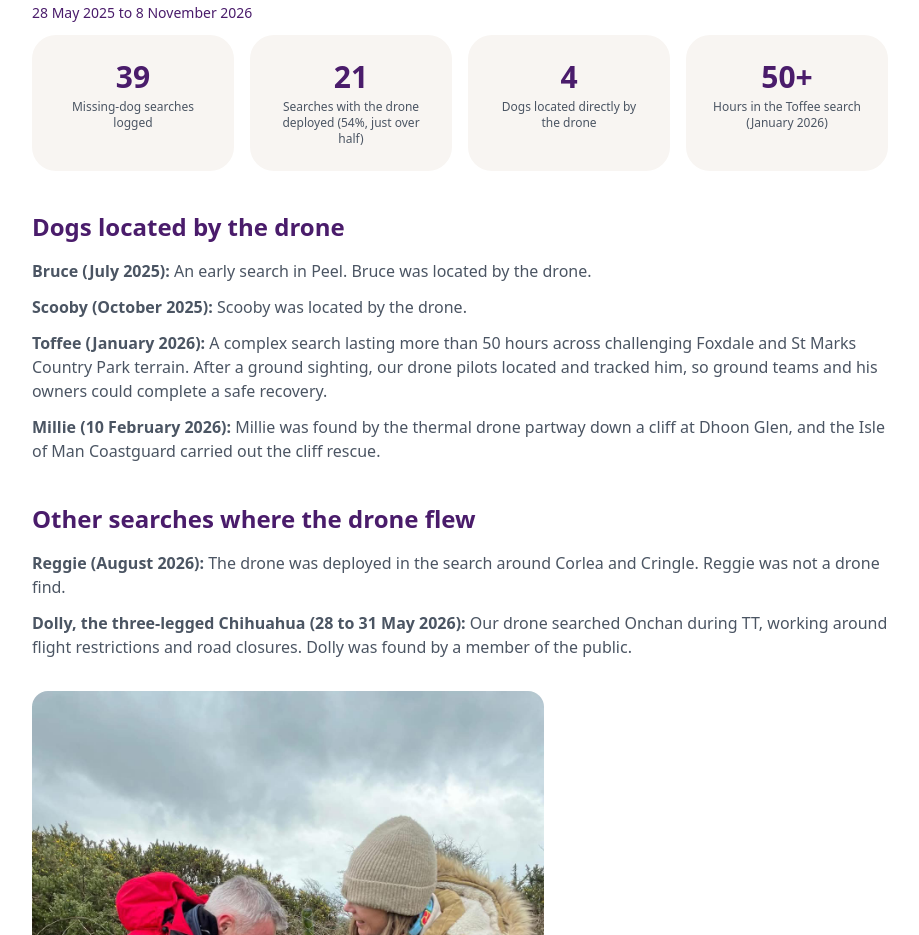
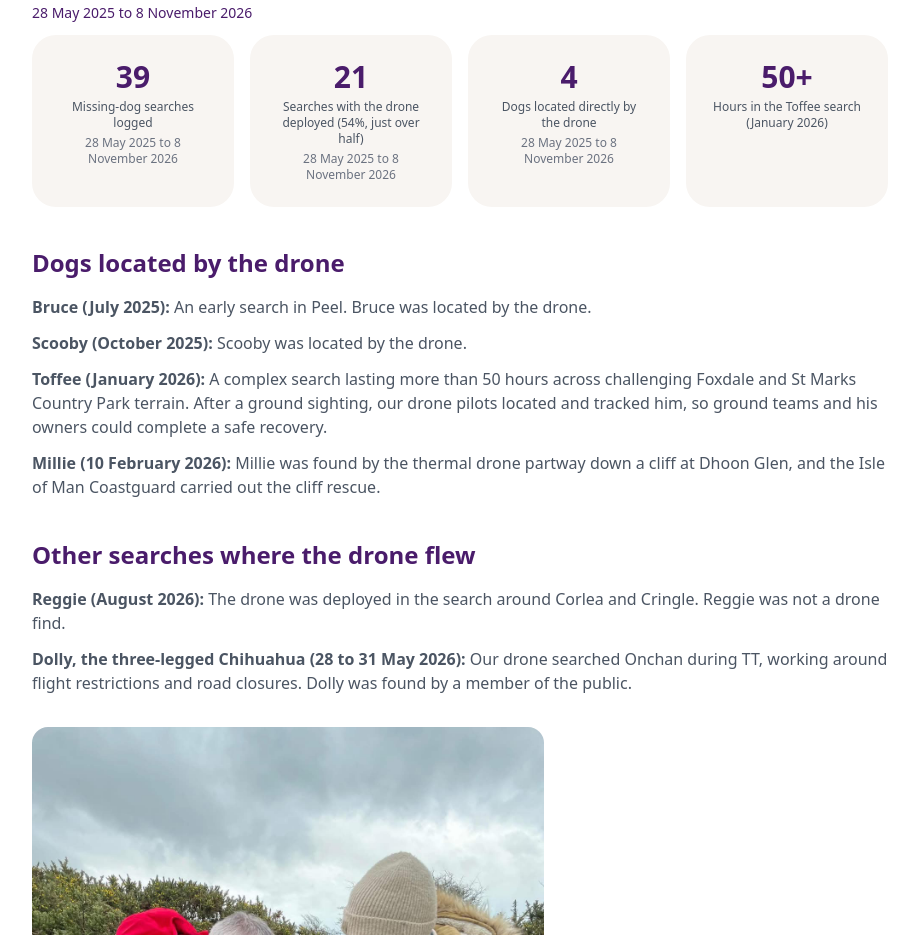
Before and after one commit to kprsaaron-debug/noodlescaninerescue, a plain HTML site: page public/drone-team.html in a window 1280 px wide. Shown: the part 4267-5202 px from the top of the page, without its empty margins (180-1099 px from the left). Drawn offline with nearby package versions, Linux system fonts and the light colour scheme.

Commit message:
Drone page: show date range inside each stat box

```diff
--- a/public/drone-team.html
+++ b/public/drone-team.html
@@ -198,14 +198,17 @@
                 <div class="bg-[#F8F5F2] rounded-3xl p-6 text-center">
                     <div class="text-3xl font-semibold text-[#4A1C6B]">39</div>
                     <div class="text-xs text-gray-600 mt-1">Missing-dog searches logged</div>
+                    <div class="text-xs text-gray-500 mt-1">28 May 2025 to 8 November 2026</div>
                 </div>
                 <div class="bg-[#F8F5F2] rounded-3xl p-6 text-center">
                     <div class="text-3xl font-semibold text-[#4A1C6B]">21</div>
                     <div class="text-xs text-gray-600 mt-1">Searches with the drone deployed (54%, just over half)</div>
+                    <div class="text-xs text-gray-500 mt-1">28 May 2025 to 8 November 2026</div>
                 </div>
                 <div class="bg-[#F8F5F2] rounded-3xl p-6 text-center">
                     <div class="text-3xl font-semibold text-[#4A1C6B]">4</div>
                     <div class="text-xs text-gray-600 mt-1">Dogs located directly by the drone</div>
+                    <div class="text-xs text-gray-500 mt-1">28 May 2025 to 8 November 2026</div>
                 </div>
                 <div class="bg-[#F8F5F2] rounded-3xl p-6 text-center">
                     <div class="text-3xl font-semibold text-[#4A1C6B]">50+</div>
```
